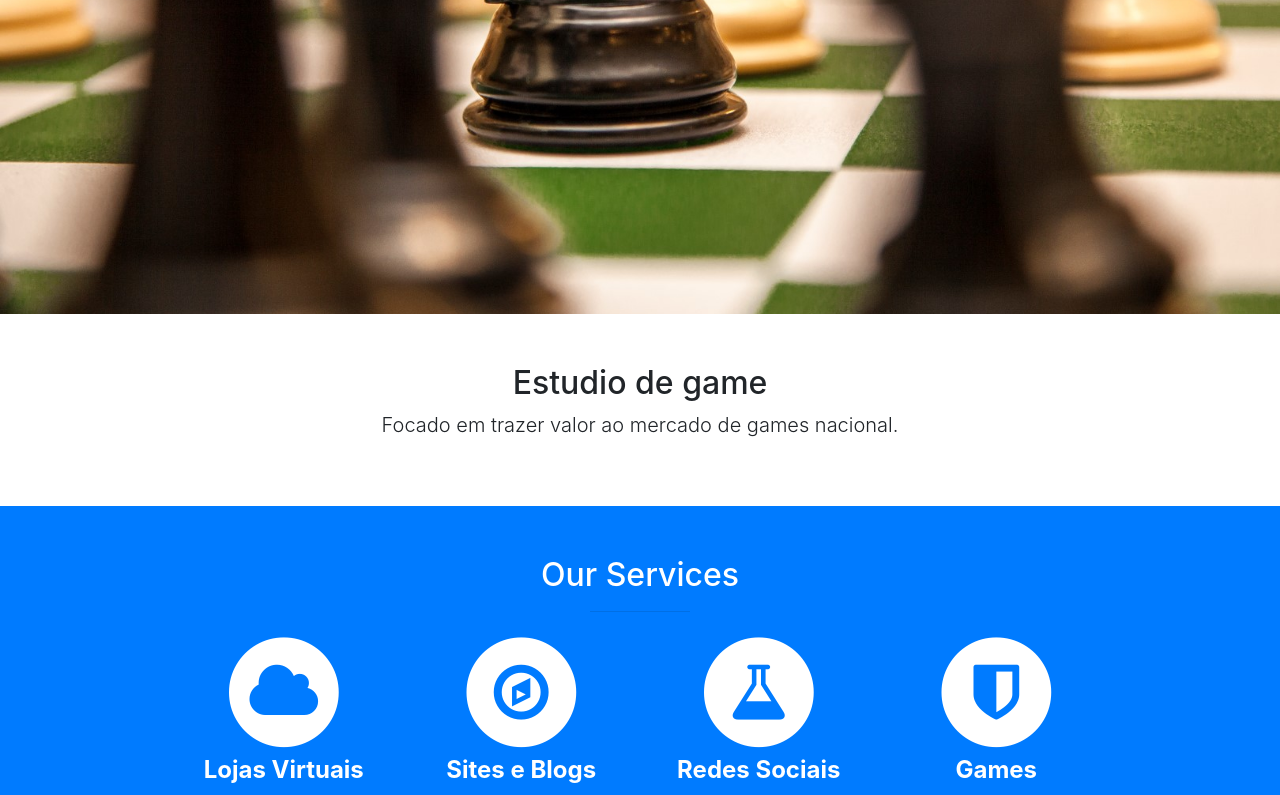
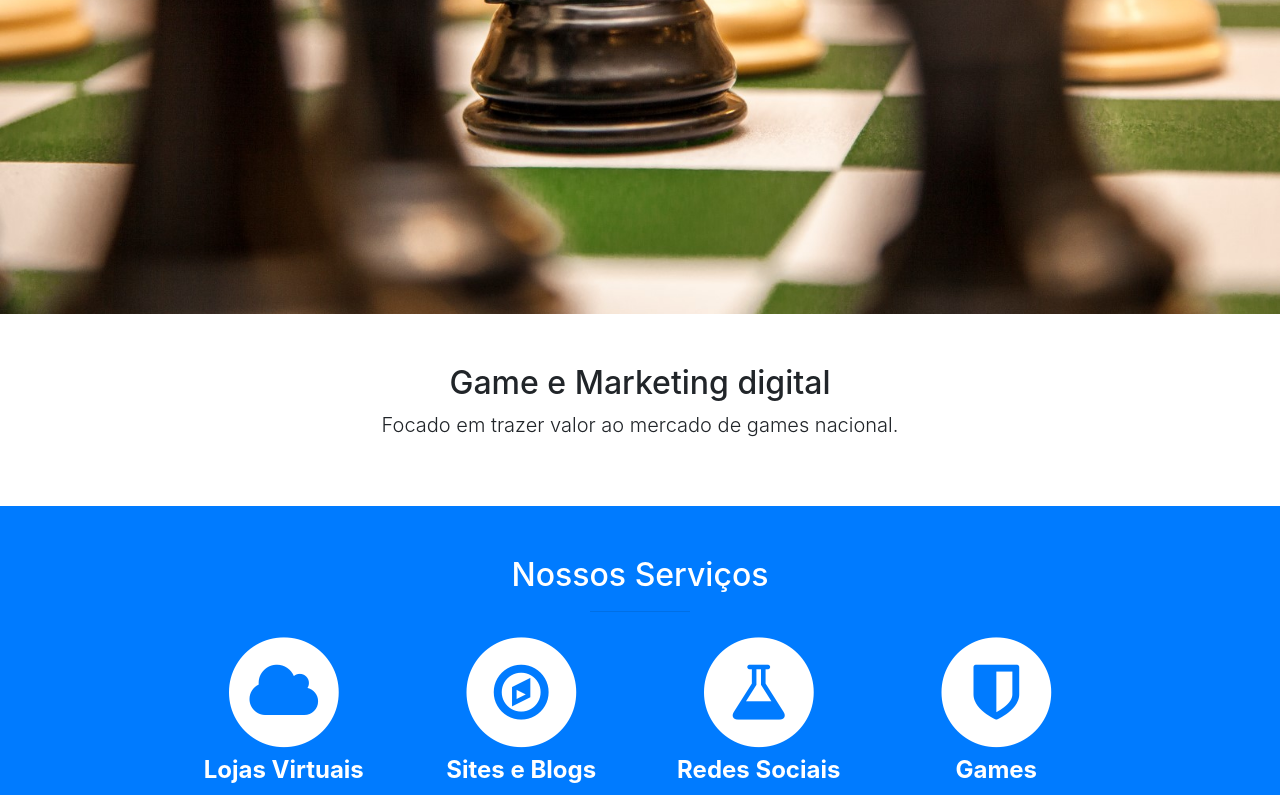
Before and after one commit to eeloib/eeloib.github.io, a website with bundled scripts: page SiteE2B/index.html in a window 1280 px wide. Shown: the part 486-1281 px from the top of the page. Built offline with nearby package versions, Linux system fonts and the light colour scheme.

Commit message:
mudanca no tipo de negocio

```diff
--- a/SiteE2B/index.html
+++ b/SiteE2B/index.html
@@ -68,7 +68,7 @@
     <!-- About -->
     <section id="about" class="about">
       <div class="container text-center">
-        <h2>Estudio de game</h2>
+        <h2>Game e Marketing digital</h2>
         <p class="lead">Focado em trazer valor ao mercado de games nacional.</p>
       </div>
       <!-- /.container -->
@@ -81,7 +81,7 @@
       <div class="container">
         <div class="row text-center">
           <div class="col-lg-10 mx-auto">
-            <h2>Our Services</h2>
+            <h2>Nossos Serviços</h2>
             <hr class="small">
             <div class="row">
               <div class="col-md-3 col-sm-6">
```
